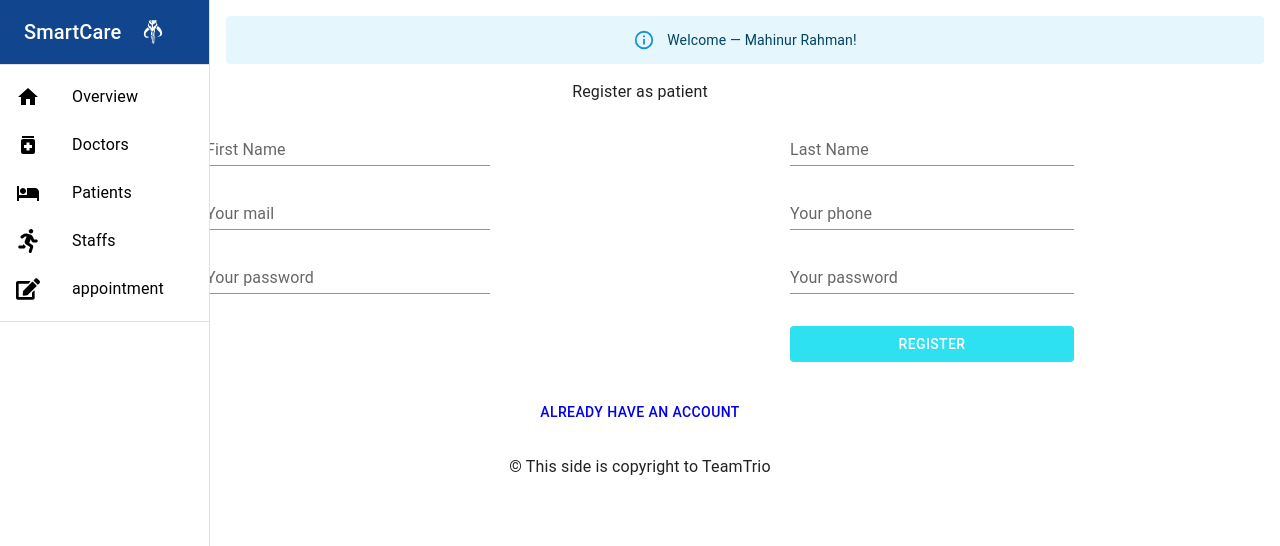
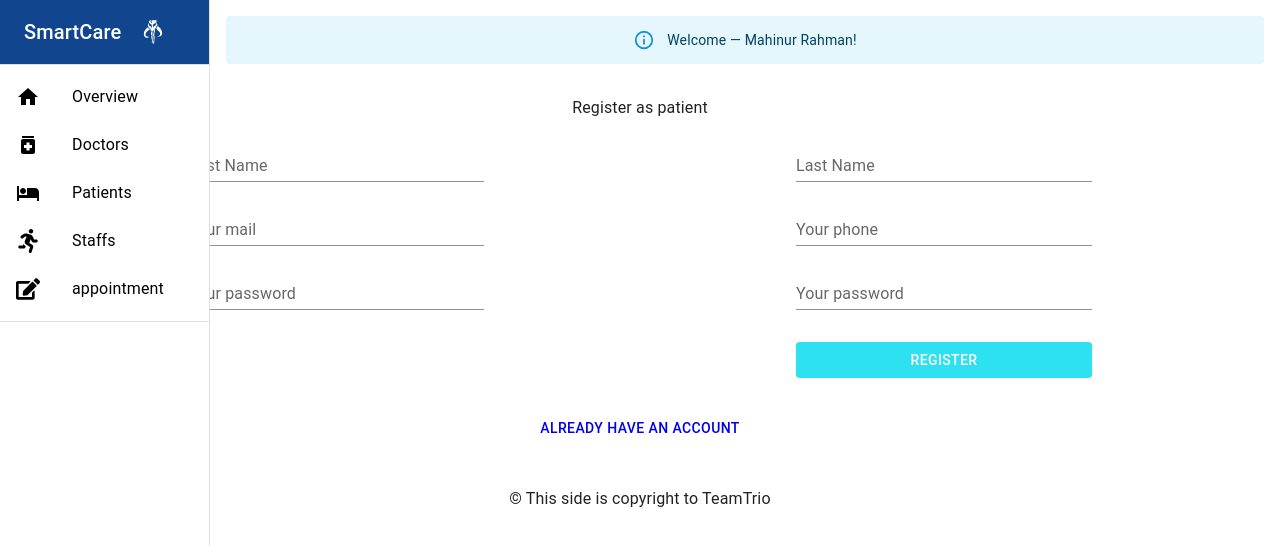
Before and after one commit to srihernogo/practice-react-hospital, a React (Create React App) app: page /registration in a window 1280 px wide. Shown: the top 546 px of the page. Built offline with nearby package versions, Linux system fonts and the light colour scheme.

Commit message:
Update registration style

```diff
--- a/src/Pages/Home/Registration/Registration.js
+++ b/src/Pages/Home/Registration/Registration.js
@@ -22,8 +22,8 @@ const Registration = () => {
   };
 
   return (
-    <Container fixed>
-      <Typography variant="bosy1" gutterBottom component="div">
+    <Container fixed style={{ background: '#fff', padding: '1rem 0' }}>
+      <Typography variant="OVERLINE TEXT" gutterBottom component="div">
         Register as patient
       </Typography>
       <Box sx={{ flexGrow: 1 }}>
```
